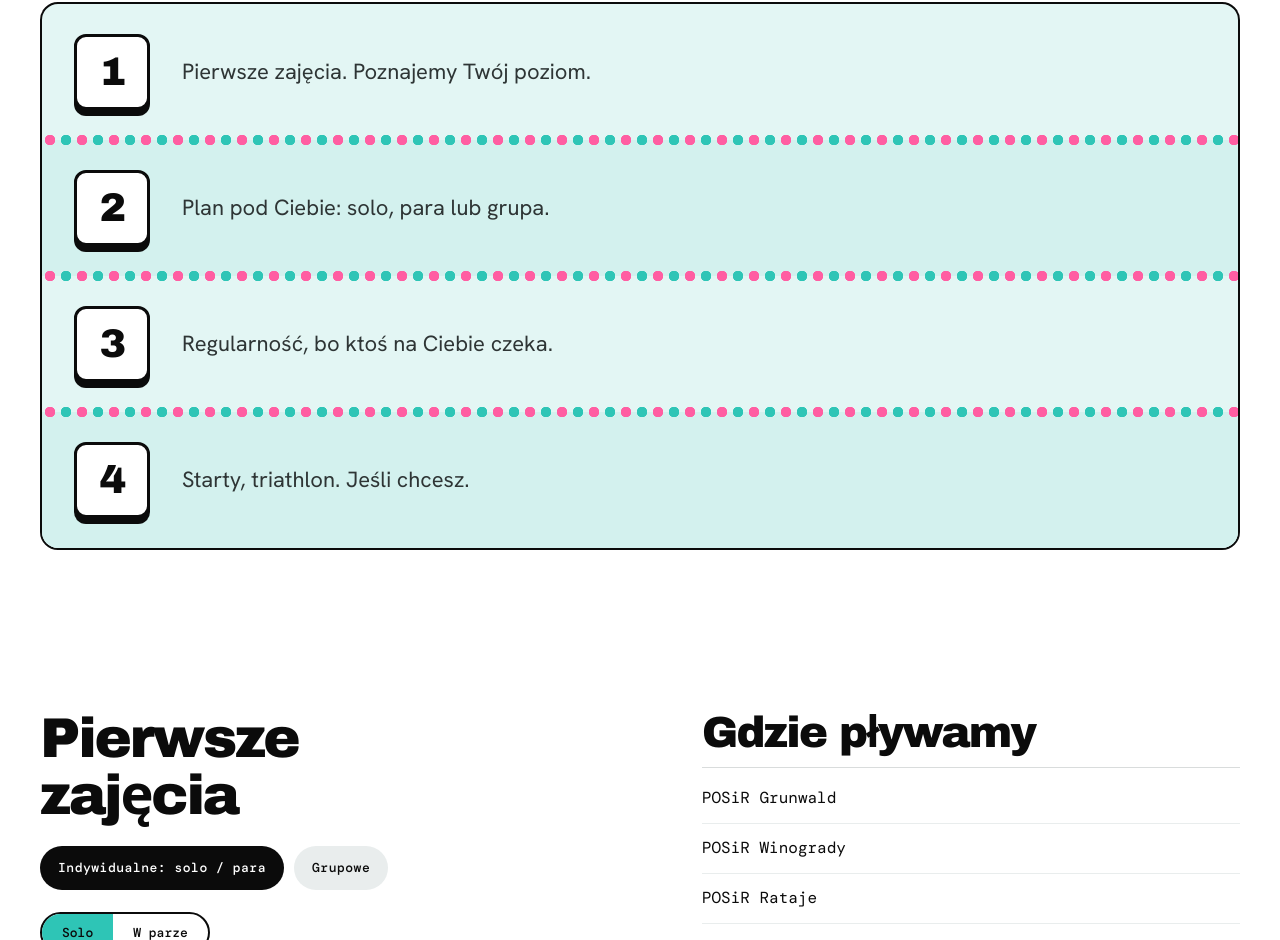
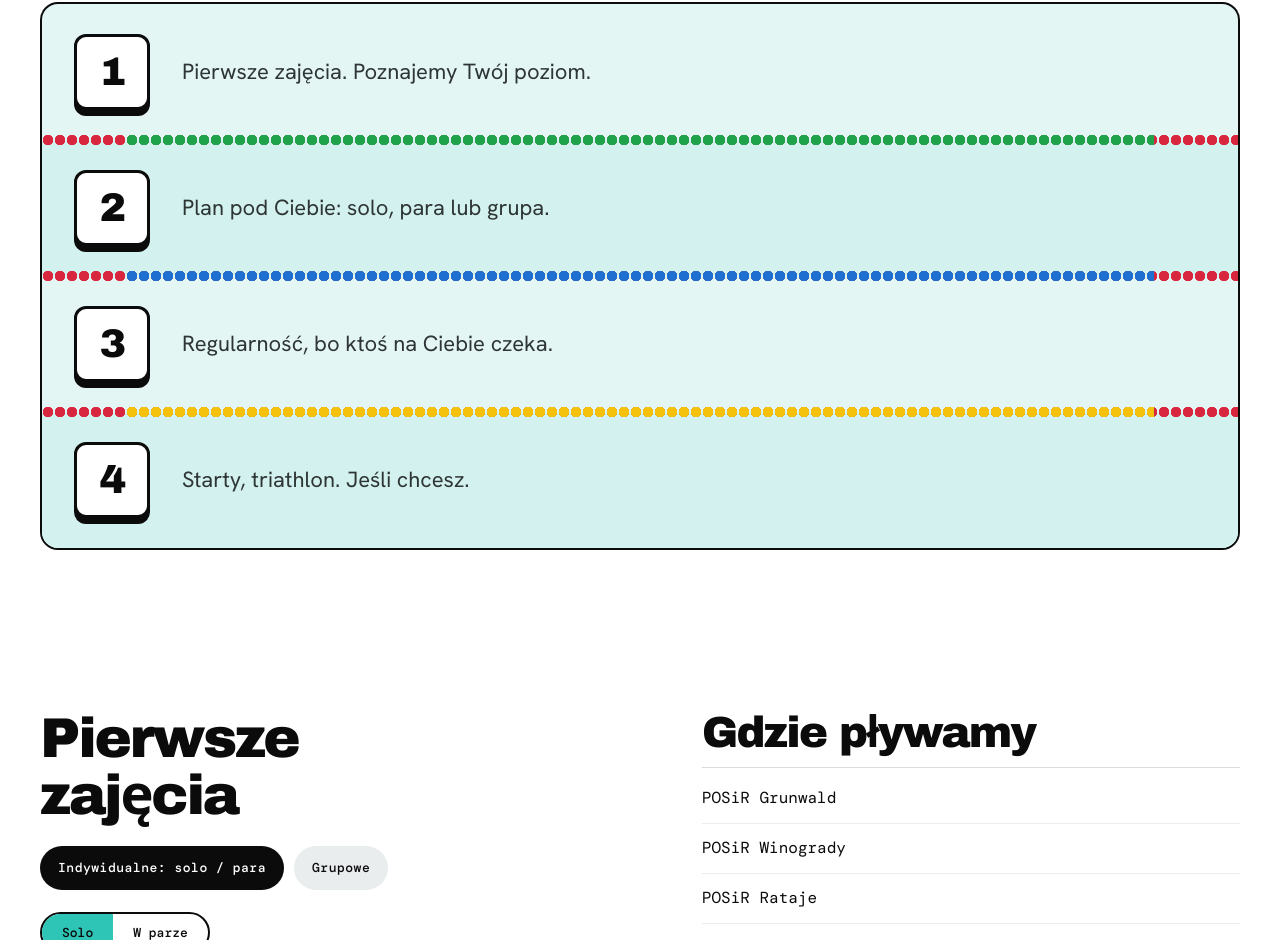
Before and after one commit to AntuannoCodineiro/SundaySwimmingClubWebPage, a plain HTML site: page index.html in a window 1280 px wide. Shown: the part 1214-2154 px from the top of the page. Drawn offline with nearby package versions, Linux system fonts and the light colour scheme; a web font is replaced by a local one.

Commit message:
Linki torowe w kolorach jak na basenach sportowych
Końce linek przy ścianach czerwone, środek zielony, niebieski i żółty,
kropki jak pływaki.

Co-Authored-By: Claude Sonnet 5.5 <noreply@anthropic.com>

```diff
--- a/css/styl.css
+++ b/css/styl.css
@@ -245,13 +245,17 @@ h1, h2, h3 { font-family: var(--f-naglowek); font-weight: 800; letter-spacing: -
   gap: clamp(16px, 3vw, 32px); padding: clamp(20px, 3vw, 30px) clamp(16px, 3vw, 32px);
 }
 .tor:nth-child(even) { background: #d3f1ee; }
-.tor + .tor::before {
-  content: ""; position: absolute; left: 0; right: 0; top: -6px; height: 12px; z-index: 1;
-  background:
-    radial-gradient(circle at 8px 6px, var(--roz) 5px, transparent 5.5px),
-    radial-gradient(circle at 24px 6px, var(--turkus) 5px, transparent 5.5px);
-  background-size: 32px 12px; background-repeat: repeat-x;
+.tor + .tor::before, .tor + .tor::after {
+  content: ""; position: absolute; top: -6px; height: 12px; z-index: 1;
+  background-image: radial-gradient(circle at 6px 6px, var(--lina, #1e6fd0) 5px, transparent 5.5px);
+  background-size: 12px 12px; background-repeat: repeat-x;
 }
+/* jak na basenach sportowych: ostatnie metry przy ścianach czerwone, środek w kolorze toru */
+.tor + .tor::before { left: 0; right: 0; --lina: #d7263d; }
+.tor + .tor::after { left: clamp(36px, 7%, 84px); right: clamp(36px, 7%, 84px); }
+.tor:nth-child(2)::after { --lina: #1ea34a; }
+.tor:nth-child(3)::after { --lina: #1e6fd0; }
+.tor:nth-child(4)::after { --lina: #f4c20d; }
 .tor-numer {
   display: grid; place-items: center; flex: none; width: clamp(56px, 9vw, 76px); aspect-ratio: 1;
   background: var(--biel); border: 3px solid var(--czern); border-radius: 12px;
```
